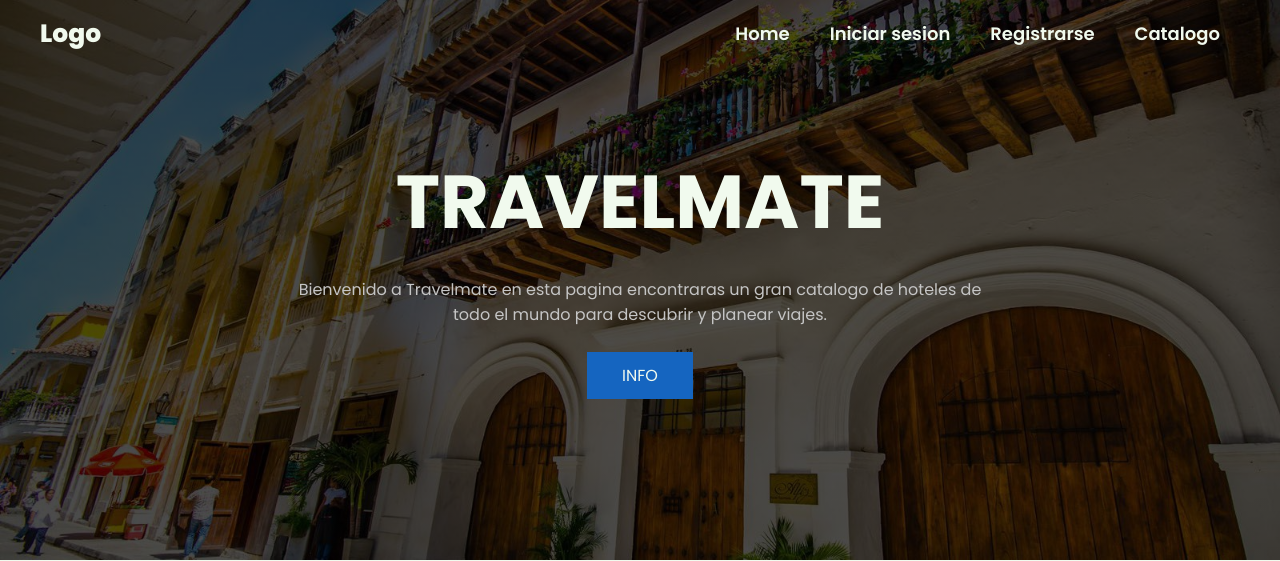
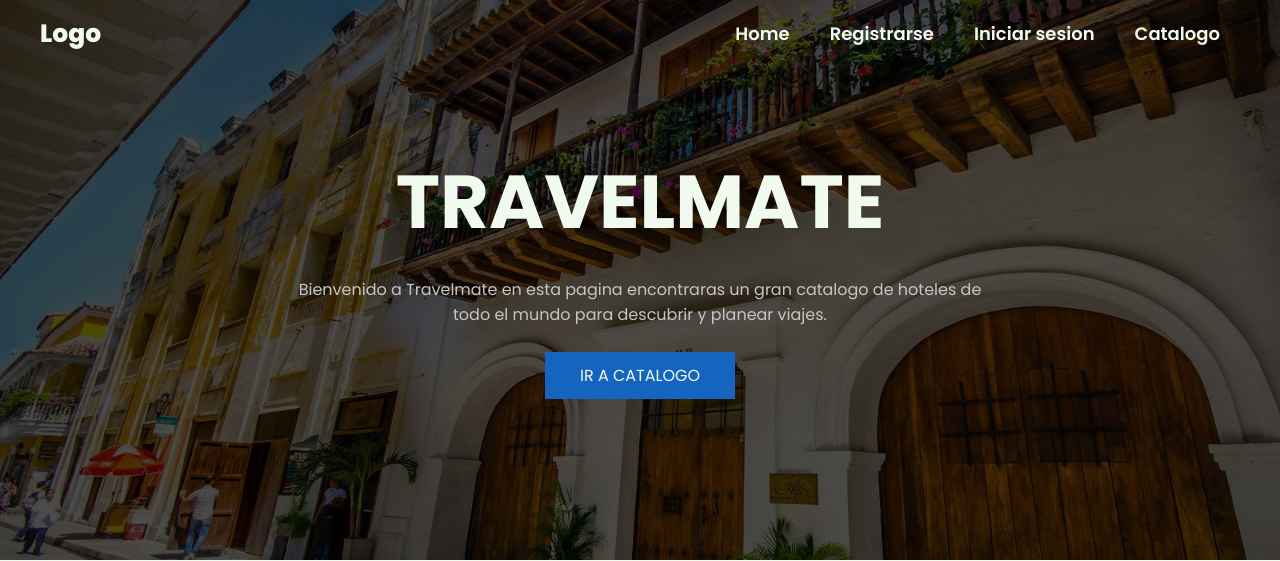
Before and after one commit to sergio110304/LAB_HOTELES, a Django app: page / in a window 1280 px wide. Shown: the top 561 px of the page. Run offline with Django 5.2, Linux system fonts and the light colour scheme; data that the repository does not hold is empty.

Commit message:
modificación homepage

```diff
--- a/hotels/app/templates/catalogo.html
+++ b/hotels/app/templates/catalogo.html
@@ -9,6 +9,7 @@
 {% endblock %}
 
 {% block contenido %}
+<button type="button" onclick="window.history.back();">Atrás</button>
 <h1>Catálogo de hoteles</h1>
 <h2>Filtrar hoteles</h2>
 <form method="POST">
--- a/hotels/app/templates/homepage.html
+++ b/hotels/app/templates/homepage.html
@@ -19,8 +19,8 @@
             <nav class="navbar">
                 <ul>
                     <li><a href="">Home</a></li>
+                    <li><a href="{% url 'registrar' %}">Registrarse</a></li>
                     <li><a href="{% url 'login' %}">Iniciar sesion</a></li>
-                    <li><a href="{% url 'registrar' %}">Registrarse</a></li>
                     <li><a href="{% url 'catalogo' %}">Catalogo</a></li>
                 </ul>
 
@@ -33,7 +33,7 @@
                 Bienvenido a Travelmate en esta pagina encontraras un gran catalogo
                 de hoteles de todo el mundo para descubrir y planear viajes.
             </p>
-            <a href="#" class="btn-1">info</a>
+            <a href="{% url 'catalogo' %}"class="btn-1">Ir a catalogo</a
         </div>
     </header>
 
--- a/hotels/app/views.py
+++ b/hotels/app/views.py
@@ -116,7 +116,7 @@ def cuenta(request, idusuario):
 
 def logout(request):
     auth_logout(request)
-    return redirect('index')
+    return redirect('homepage')
 
 def agregar_vuelo(request):
     if request.method == 'POST':
```
